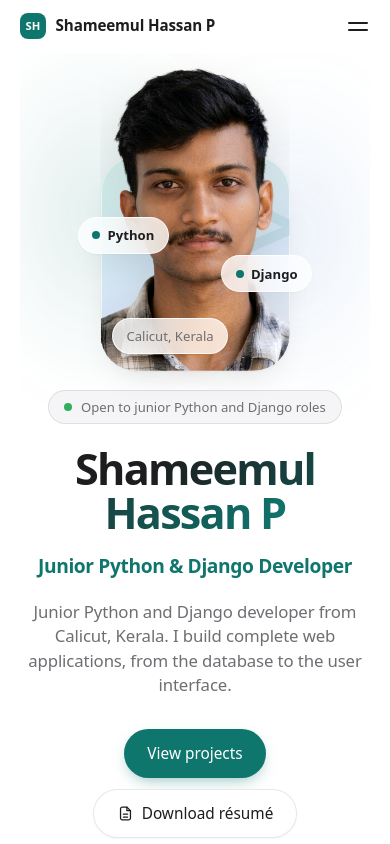
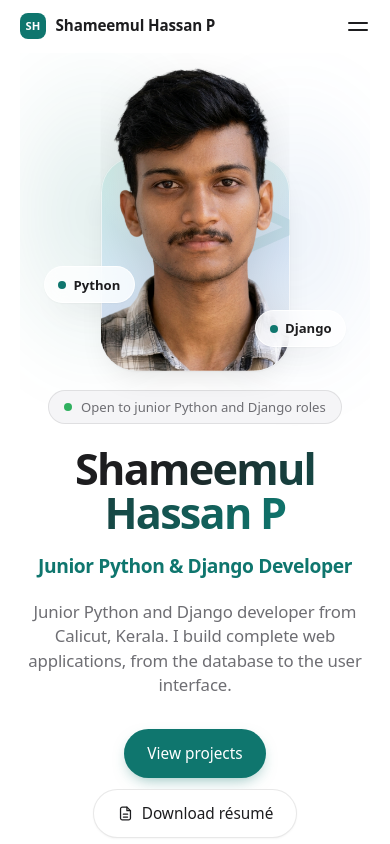
Before and after one commit to Shameem123123/shameem123123.github.io, a plain HTML site: page index.html in a window 390 px wide. Shown: the top 844 px of the page. Drawn offline with Linux system fonts and the light colour scheme.

Commit message:
Add files via upload

```diff
--- a/style.css
+++ b/style.css
@@ -278,7 +278,7 @@ a:focus-visible,summary:focus-visible,.btn:focus-visible,.burger:focus-visible{o
 .chip{position:absolute;display:inline-flex;align-items:center;gap:.45rem;padding:.45rem .85rem;border-radius:99px;font-size:.82rem;font-weight:600;
   background:var(--glass);-webkit-backdrop-filter:saturate(180%) blur(16px);backdrop-filter:saturate(180%) blur(16px);border:1px solid rgba(255,255,255,.8);box-shadow:var(--shadow);color:var(--ink)}
 .chip i{width:8px;height:8px;border-radius:50%;background:var(--accent)}
-.chip.c1{left:-8%;top:44%}.chip.c2{right:-7%;top:58%}.chip.c3{left:6%;bottom:6%;font-weight:500;color:var(--muted)}
+.chip.c1{left:-14%;top:44%}.chip.c2{right:-12%;top:58%}.chip.c3{left:6%;bottom:6%;font-weight:500;color:var(--muted)}
 .hero .stats{margin-top:3rem;max-width:none}
 @media (max-width:820px){
   .hero{padding-top:6rem}
@@ -287,5 +287,5 @@ a:focus-visible,summary:focus-visible,.btn:focus-visible,.burger:focus-visible{o
   .hero-copy{text-align:center;padding-bottom:0}
   .hero .cta,.hero .social{justify-content:center}
   .hero .sub{margin-left:auto;margin-right:auto}
-  .chip.c1{left:-12%}.chip.c2{right:-12%}
+  .chip.c1{left:-30%;top:62%}.chip.c2{right:-30%;top:78%}.chip.c3{display:none}
 }
```
Also changed, not shown: index.html (+1 -1 lines).
